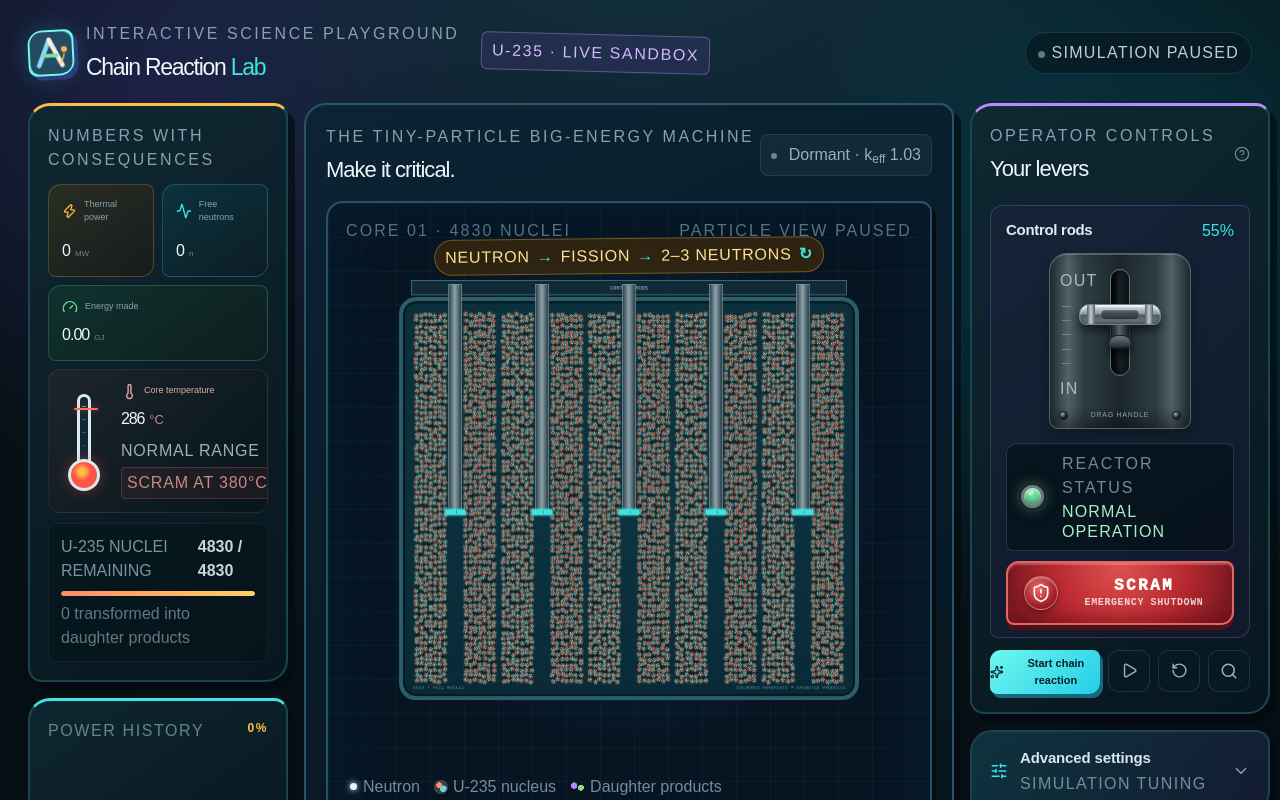
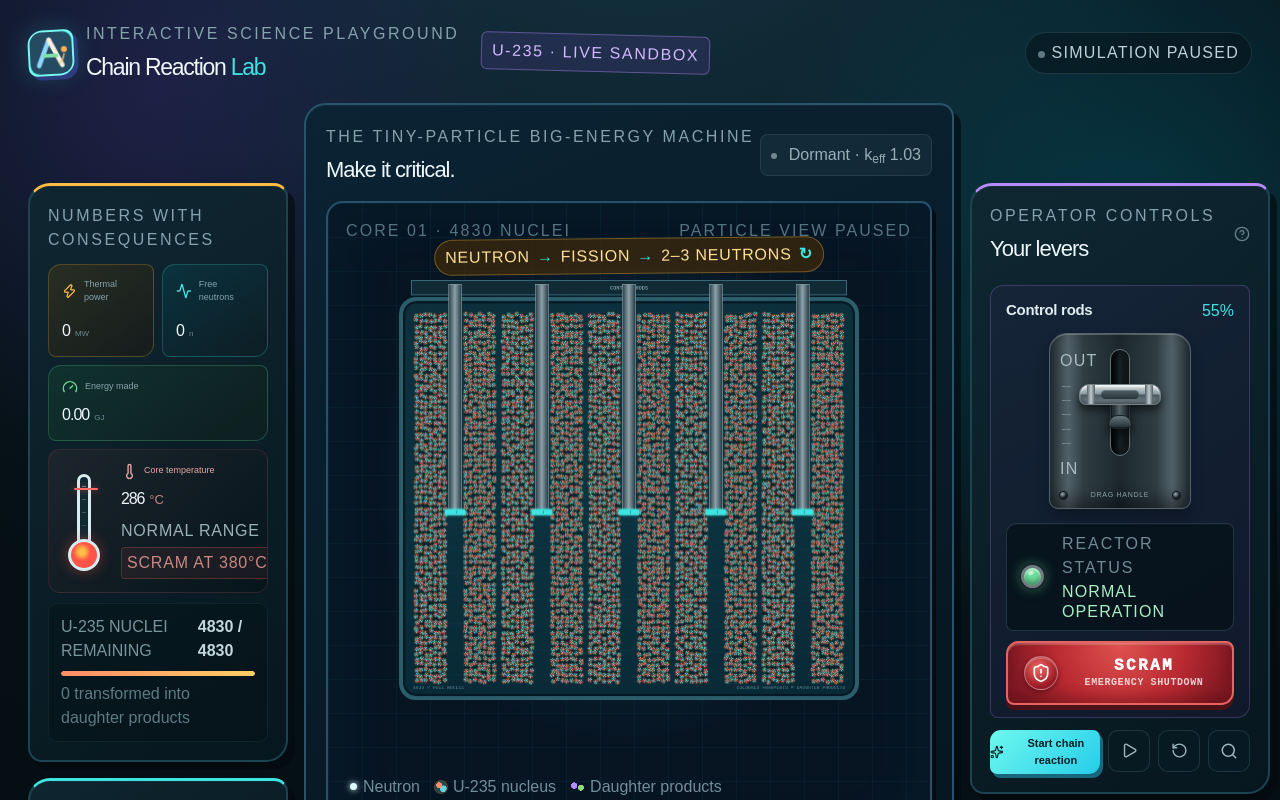
Before and after one commit to awm11/nuclear-reactor, a React (Vite) app: page / in a window 1280 px wide. Shown: the top 800 px of the page. Built offline with nearby package versions, Linux system fonts and the light colour scheme.

Commit message:
Align side panels with reactor core

```diff
--- /dev/null
+++ b/app/layout-alignment.css
@@ -0,0 +1,6 @@
+@media (min-width: 1181px) {
+  .readout-column,
+  .control-column {
+    margin-top: 80px;
+  }
+}
--- a/app/page.tsx
+++ b/app/page.tsx
@@ -23,6 +23,7 @@ import {
 import { FUEL_ASSEMBLY_COUNT, ReactorSimulation, TOTAL_NUCLEI, type Telemetry } from '@/components/reactor-simulation';
 import { Collapsible, CollapsibleContent, CollapsibleTrigger } from '@/components/ui/collapsible';
 import './advanced-settings.css';
+import './layout-alignment.css';
 import './support-button.css';
 
 const DEFAULT_RODS = [55, 55, 55, 55, 55];
```
